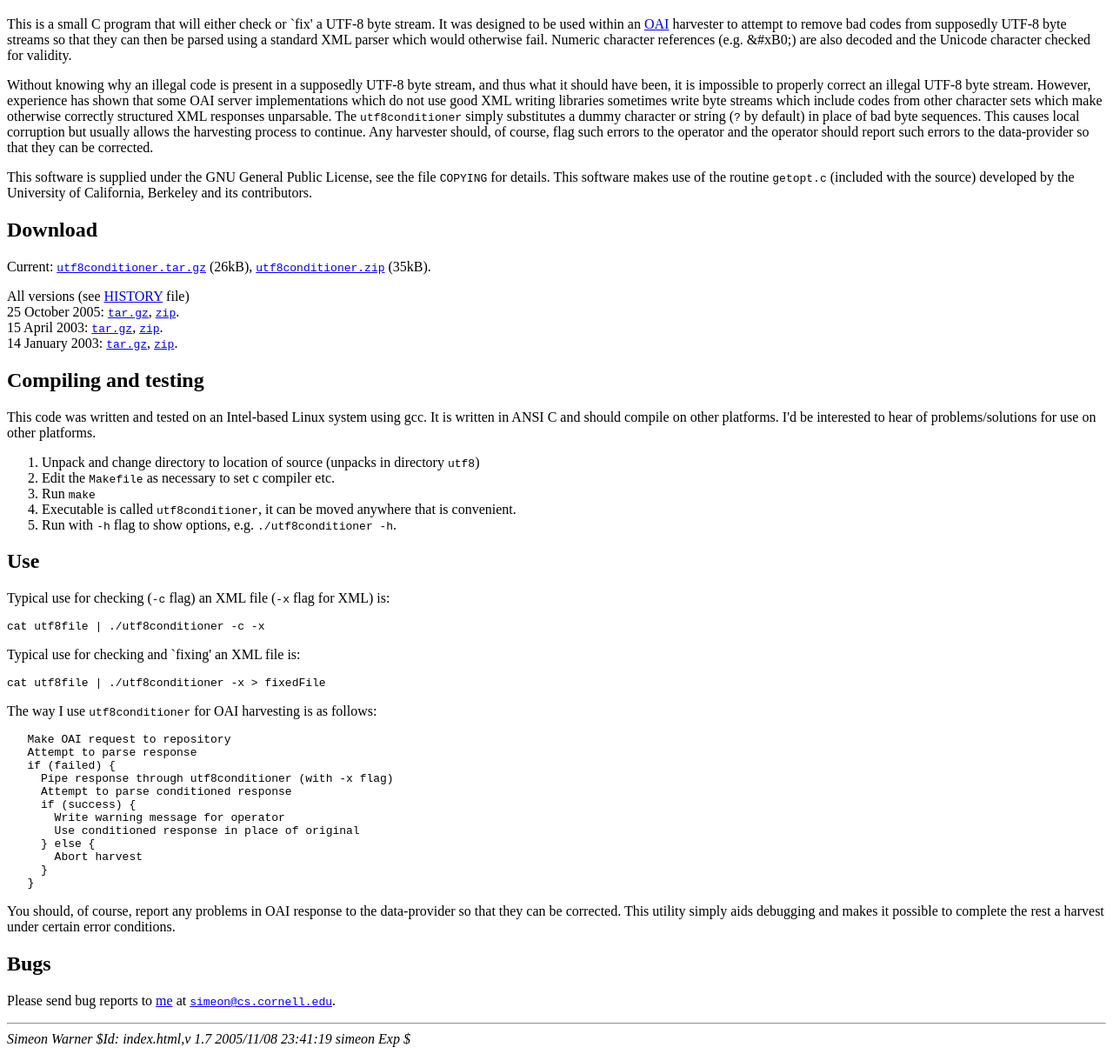
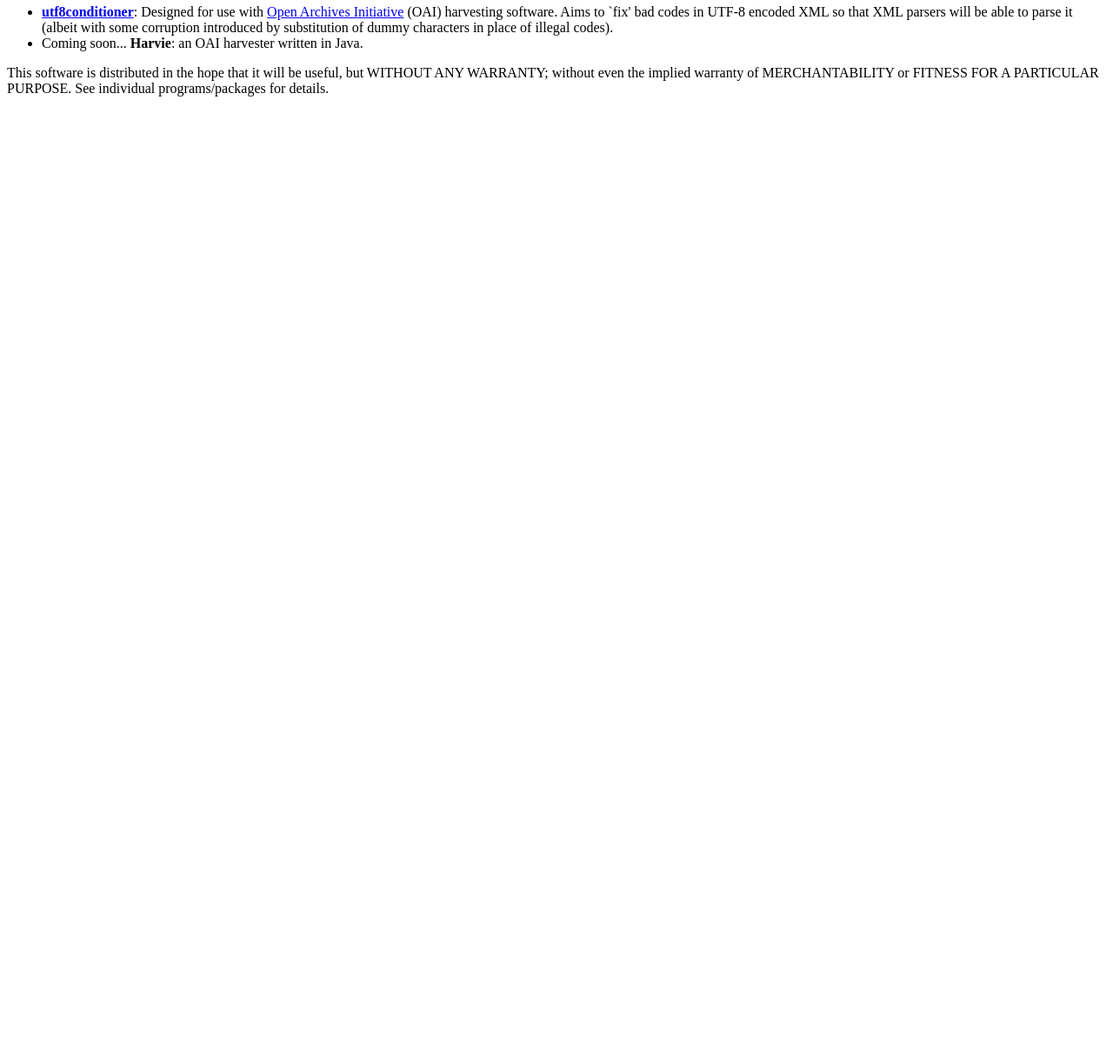
Before and after one commit to zimeon/utf8conditioner, a plain HTML site: page index.html in a window 1280 px wide. Shown: the part 61-1273 px from the top of the page at 87% size. After the commit the page ends 800 px from the top, so only its background shows below. Drawn offline with Linux system fonts and the light colour scheme.

Commit message:
Add note about Java port [Simeon]

```diff
--- a/index.html
+++ b/index.html
@@ -1,126 +1,26 @@
-<!DOCTYPE html PUBLIC "-//W3C//DTD XHTML 1.0 Strict//EN"
-    "http://www.w3.org/TR/xhtml1/DTD/xhtml1-strict.dtd">
-<html xmlns="http://www.w3.org/1999/xhtml">
-<head>
-<title>Software - utf8conditioner</title>
-</head>
-<body>
+<HTML>
+<HEAD>
+<TITLE>Simeon Warner - Software</TITLE>
+</HEAD>
+<BODY BGCOLOR="#FFFFFF">
 
-<h1><code>utf8conditioner</code></h1>
+<h1>Software</h1>
 
+<ul>
+<li><b><a href="utf8conditioner">utf8conditioner</a></b>:
+ Designed for use with <a href="http://www.openarchives.org/">Open
+ Archives Initiative</a> (OAI) harvesting software. Aims to
+ `fix' bad codes in UTF-8 encoded XML so that XML parsers will
+ be able to parse it (albeit with some corruption introduced by
+ substitution of dummy characters in place of illegal codes).
+<li>Coming soon... <b>Harvie</b>: an OAI harvester written in Java.
+</ul>
 <p>
-This is a small C program that will either check or `fix' a UTF-8 byte stream.
-It was designed to be used within an <a href="http://www.openarchives.org">OAI</a>
-harvester to attempt to remove bad codes from supposedly UTF-8 byte streams so
-that they can then be parsed using a standard XML parser which would otherwise
-fail. Numeric character references (e.g. &amp;#xB0;) are also decoded and the
-Unicode character checked for validity.
-</p>
-<p>
-Without knowing why an illegal code is present in a supposedly UTF-8
-byte stream, and thus what it should have been, it is impossible to properly
-correct an illegal UTF-8 byte stream.
-However, experience has shown that some OAI server implementations which do not
-use good XML writing libraries sometimes write byte streams which include codes
-from other character sets which make otherwise correctly structured XML responses
-unparsable.
-The <code>utf8conditioner</code> simply substitutes a dummy character or string
-(<code>?</code> by default) in place of bad byte sequences. This causes local
-corruption but usually allows the harvesting process to continue. Any harvester
-should, of course, flag such errors to the operator and the operator should
-report such errors to the data-provider so that they can be corrected.
-</p>
-<p>
-This software is supplied under the GNU General Public License,
-see the file <code>COPYING</code> for details.
-This software makes use of the routine <code>getopt.c</code> (included
-with the source) developed by the University of California, Berkeley
-and its contributors.
+This software is distributed in the hope that it will be useful,
+but WITHOUT ANY WARRANTY; without even the implied warranty of
+MERCHANTABILITY or FITNESS FOR A PARTICULAR PURPOSE. See
+individual programs/packages for details.
 </p>
 
-<h2>Download</h2>
-<p>
-Current:
-<a href="utf8conditioner.tar.gz"><code>utf8conditioner.tar.gz</code></a> (26kB),
-<a href="utf8conditioner.zip"><code>utf8conditioner.zip</code></a> (35kB).
-</p>
-<p>
-All versions (see <a href="HISTORY">HISTORY</a> file)<br/>
-25 October 2005:
-<a href="utf8conditioner_2005-10-25.tar.gz"><code>tar.gz</code></a>,
-<a href="utf8conditioner_2005-10-25.zip"><code>zip</code></a>.
-<br/>
-15 April 2003:
-<a href="utf8conditioner_2003-04-15.tar.gz"><code>tar.gz</code></a>,
-<a href="utf8conditioner_2003-04-15.zip"><code>zip</code></a>.
-<br/>
-14 January 2003:
-<a href="utf8conditioner_2003-01-14.tar.gz"><code>tar.gz</code></a>,
-<a href="utf8conditioner_2003-01-14.zip"><code>zip</code></a>.
-</p>
-
-<h2>Compiling and testing</h2>
-<p>
-This code was written and tested on an Intel-based Linux system using gcc.
-It is written in ANSI C and should compile on other platforms. I'd be
-interested to hear of problems/solutions for use on other platforms.
-</p>
-<ol>
-<li>Unpack and change directory to location of source (unpacks in directory <tt>utf8</tt>)
-<li>Edit the <code>Makefile</code> as necessary to set c compiler etc.
-<li>Run <code>make</code>
-<li>Executable is called <code>utf8conditioner</code>, it can be moved anywhere
-  that is convenient.
-<li>Run with <tt>-h</tt> flag to show options, e.g. <tt>./utf8conditioner -h</tt>.
-</ol>
-
-<h2>Use</h2>
-<p>
-Typical use for checking (<tt>-c</tt> flag) an XML file (<tt>-x</tt> flag for XML) is:
-</p>
-<pre>
-cat utf8file | ./utf8conditioner -c -x
-</pre>
-<p>
-Typical use for checking and `fixing' an XML file is:
-</p>
-<pre>
-cat utf8file | ./utf8conditioner -x > fixedFile
-</pre>
-<p>
-The way I use <code>utf8conditioner</code> for OAI harvesting is as follows:
-</p>
-<pre>
-   Make OAI request to repository
-   Attempt to parse response
-   if (failed) {
-     Pipe response through utf8conditioner (with -x flag)
-     Attempt to parse conditioned response
-     if (success) {
-       Write warning message for operator
-       Use conditioned response in place of original
-     } else {
-       Abort harvest
-     }
-   }
-</pre>
-<p>
-You should, of course, report any problems in OAI response to the data-provider
-so that they can be corrected. This utility simply aids debugging and makes it
-possible to complete the rest a harvest under certain error conditions.
-</p>
-
-<h2>Bugs</h2>
-<p>
-Please send bug reports to
-<a href="http://www.cs.cornell.edu/people/simeon">me</a> at
-<a href="mailto:simeon@cs.cornell.edu"><code>simeon@cs.cornell.edu</code></a>.
-</p>
-
-<hr />
-<address>
-Simeon Warner
-$Id: index.html,v 1.7 2005/11/08 23:41:19 simeon Exp $
-</address>
-</body>
-</html>
+</BODY>
+</HTML>
```
